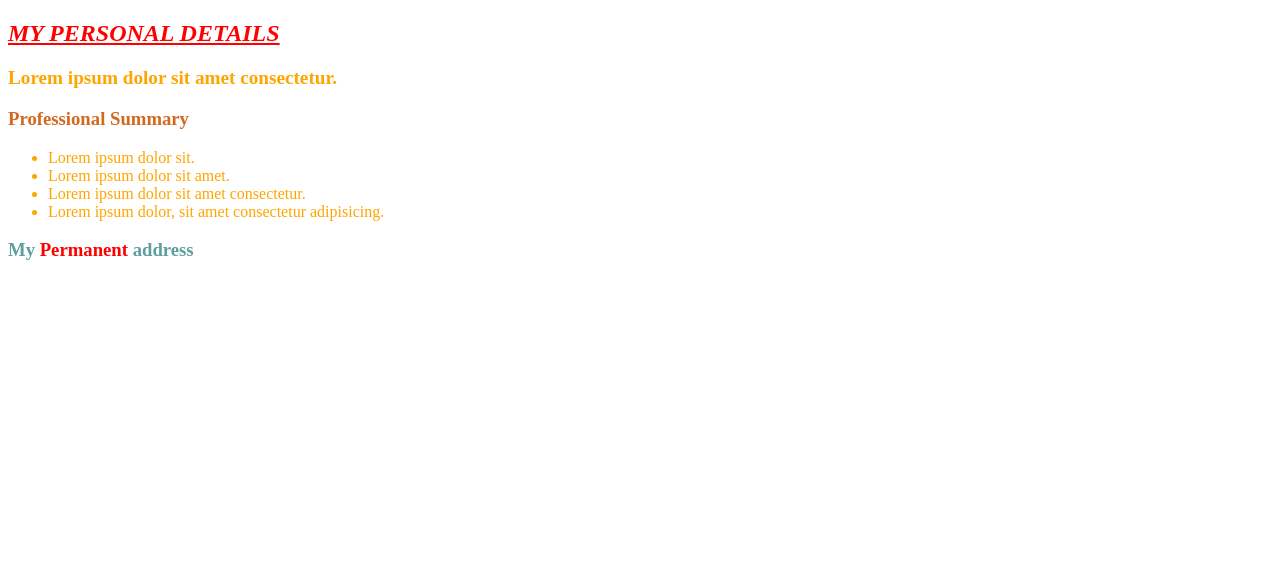
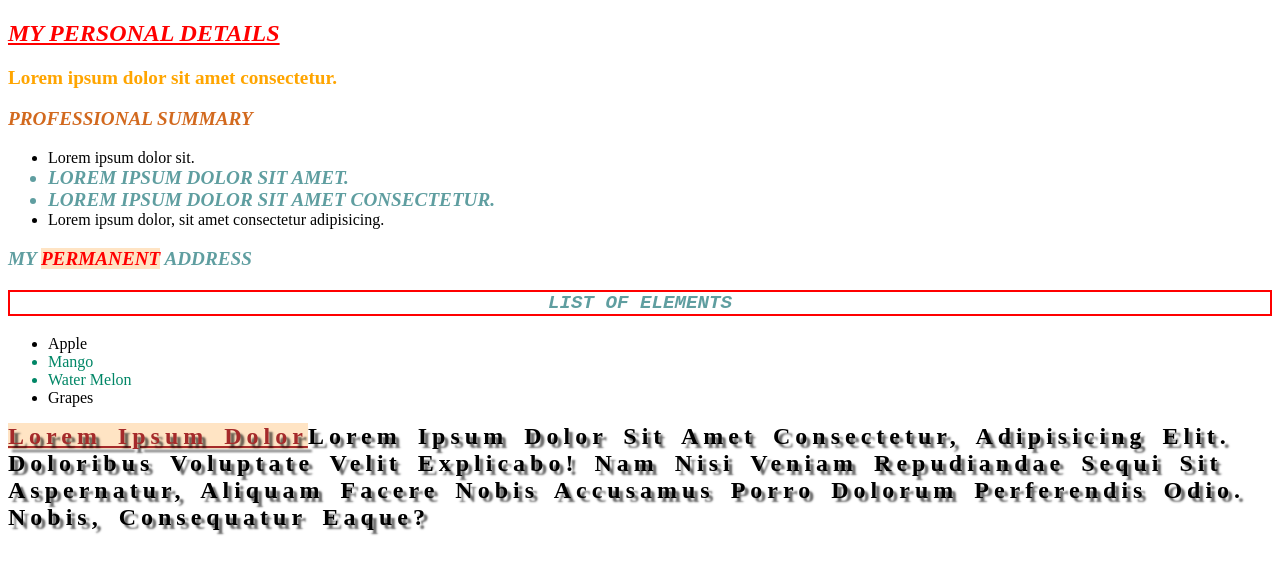
Before and after one commit to manetanmay/my-profile, a plain HTML site: page cssLearning.html in a window 1280 px wide. Drawn offline with Linux system fonts and the light colour scheme.

Commit message:
added css in nevigation links,professional summary,main heading,icons
added css in nevigation links,professional summary,main heading,icons

```diff
--- a/cssLearning.html
+++ b/cssLearning.html
@@ -5,9 +5,9 @@
     <meta name="viewport" content="width=device-width, initial-scale=1.0">
     <title>CSS Learning</title>
     <style>
-        li{
+        /* li{
             color: orange;
-        }
+        } */
         h3{
             color: cadetblue;
 
@@ -18,6 +18,37 @@
         }
         span{
             color: red;
+            background-color: bisque;
+        }
+        #summary2,#summary3,h3{
+            color: cadetblue;
+            font-weight: bolder;
+            font-size: larger;
+            text-transform: uppercase;
+            font-style: italic;
+        }
+        .fruit{
+            /* color: rgb(30, 100, 100); */
+            color: #008666;
+        }
+        .para{
+            color: #000000;
+            font-size: x-large;
+            font-weight: bolder;
+            text-transform: capitalize;
+            letter-spacing: 5px;
+            word-spacing: 5px;
+            /* text-decoration: underline; */
+            text-shadow: 4px 4px 2px rgba(0,0,0,0.6);
+        }
+        .ListFruits{
+            border: 2px solid red;
+            text-align: center;
+            font-family: 'Courier New', Courier, monospace;
+        }
+        .dolor{
+            color: brown;
+            text-decoration: underline;
         }
 
     </style>
@@ -29,10 +60,20 @@
     <h3 id="summary"> Professional Summary </h3>
     <ul>
         <li>Lorem ipsum dolor sit.</li>
-        <li>Lorem ipsum dolor sit amet.</li>
-        <li>Lorem ipsum dolor sit amet consectetur.</li>
+        <li id="summary2">Lorem ipsum dolor sit amet.</li>
+        <li id="summary3">Lorem ipsum dolor sit amet consectetur.</li>
         <li>Lorem ipsum dolor, sit amet consectetur adipisicing.</li>
     </ul>
     <h3>My <span>Permanent</span> address</h3>
+    <h3 class="ListFruits">list of elements</h3>
+    <ul>
+        <li>Apple</li>
+        <li class="fruit">Mango</li>
+        <li class="fruit">Water Melon</li>
+        <li>Grapes</li>
+    </ul>
+    <div class="para">
+        <span class="dolor">Lorem ipsum dolor</span>Lorem ipsum dolor sit amet consectetur, adipisicing elit. Doloribus voluptate velit explicabo! Nam nisi veniam repudiandae sequi sit aspernatur, aliquam facere nobis accusamus porro dolorum perferendis odio. Nobis, consequatur eaque?
+    </div>
 </body>
 </html>
```
Also changed, not shown: aboutMe.html (+6 -0 lines), education.html (+3 -0 lines), home.html (+8 -2 lines), index.html (+14 -6 lines), project.html (+5 -0 lines), techStack.html (+3 -0 lines).
